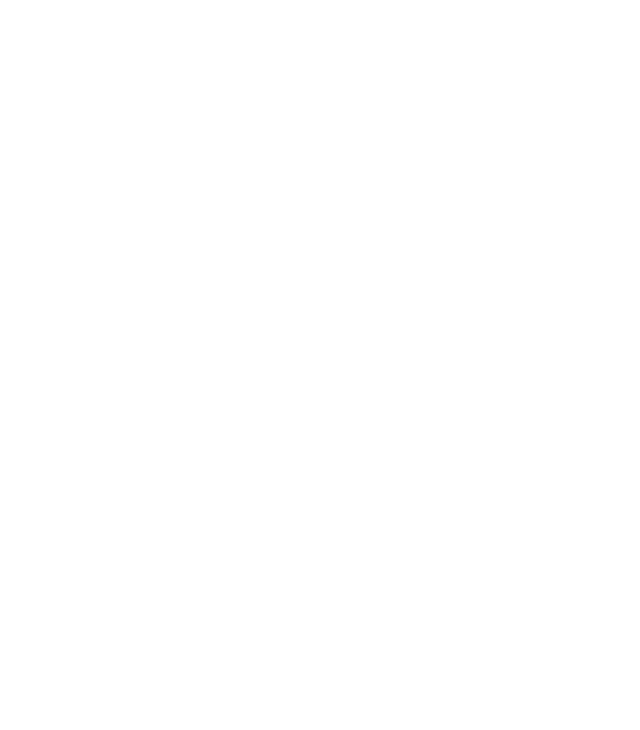
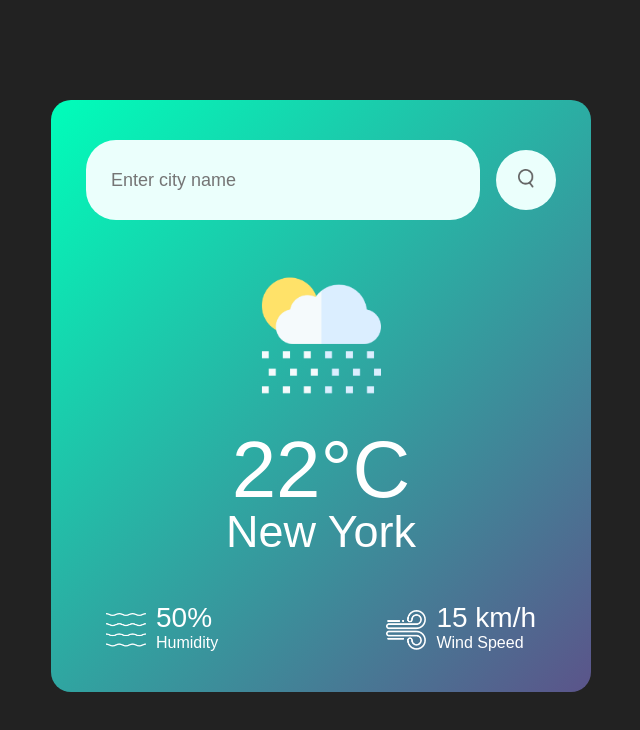
Before and after one commit to kumarpankaj3404/weather-file, a plain HTML site: page index.html in a window 1280 px wide. Shown: the whole page, without its empty margins (319-959 px from the left). Drawn offline with Linux system fonts and the light colour scheme.

Commit message:
Weather API added

```diff
--- a/index.html
+++ b/index.html
@@ -2,10 +2,38 @@
 <html>
     <head>
         <meta name="viewport" content="width-device-width, initial-scale=1.0">
-        <title>Weather App - Easy tutorials</title>
-        <link rel="stylesheet" href="style.css"
+        <title>Weather App</title>
+        <link rel="stylesheet" href="style.css">
     </head>
     <body>
+        <div class="card">
+            <div class="search">
+                <input type="text" placeholder="Enter city name"  spellcheck="false">
+                <button><img src="images/search.png"></button>
+            </div>
+            <div class="weather">
+                <img src="images/rain.png" class="weather-icon">
+                <h1 class="temp"> 22°C </h1>
+                <h2 class="city"> New York  </h2>
+                <div class="details">
+                    <div class="col">
+                        <img src="images/humidity.png">
+                        <div>
+                            <p class="humidity">50%</p>
+                            <p>Humidity</p>
+                        </div>
+                    </div>
+                    <div class="col">
+                        <img src="images/wind.png">
+                        <div>
+                            <p class="wind">15 km/h</p>
+                            <p>Wind Speed</p>
+                        </div>
+                    </div>
+                </div>
+            </div>
+        </div>
+        <script src="js.js" rel="external"></script>
 
     </body>
 </html>
--- a/js.js
+++ b/js.js
@@ -0,0 +1,19 @@
+const apkKey ="8fe5616797d1b237950066dfcd37a622";
+const   apiUrl = "https://api.openweathermap.org/data/2.5/weather?&units=metric&q=";
+const searchBox = document.querySelector(".search input");  //to fetch city name
+const searchBtn = document.querySelector(".search button");
+async function checkWeather(city){
+    const response = await fetch(apiUrl + city + `&appid=${apkKey}`);
+    var data = await response.json();
+
+    console.log(data);
+
+    document.querySelector(".city").innerHTML = data.name;
+    document.querySelector(".temp").innerHTML = Math.round(data.main.temp) + "°C";
+    document.querySelector(".humidity").innerHTML = data.main.humidity + " %";
+    document.querySelector(".wind").innerHTML = data.wind.speed + " km/h";
+}
+
+searchBtn.addEventListener("click", ()=>{
+    checkWeather(searchBox.value);
+})
--- a/style.css
+++ b/style.css
@@ -0,0 +1,82 @@
+*{
+    margin: 0;
+    padding: 0;
+    font-family: 'Poppins', sans-serif;
+}
+body{
+    background: #222;
+}
+.card{
+    width: 90;
+    max-width: 470px;
+    background: linear-gradient(135deg, #00feba, #5b548a);
+    color: #fff;
+    margin: 100px auto 0;
+    border-radius: 20px;
+    padding: 40px 35px;
+    text-align: center;
+}
+.search{
+    width: 100%;
+    display: flex;
+    align-items: center;
+    justify-content: space-between;
+}
+.search input{
+    border: 0;
+    outline: 0;
+    background: #ebfffc;
+    color: #555;
+    padding: 10px 25px;
+    height: 60px;
+    border-radius: 30px;
+    flex: 1;
+    margin-right: 16px;
+    font-size: 18px;
+}
+.search button{
+    border: 0;
+    outline: 0;
+    background: #ebfffc;
+    border-radius: 50%;
+    width: 60px;
+    height: 60px;
+    cursor: pointer;
+}
+.search button img{
+    width: 16px;
+}
+.weather-icon{
+    width: 170px;
+    margin-top: 30px;
+}
+.weather h1{
+    font-size: 80px;
+    font-weight: 500;
+}
+.weather h2{
+    font-size: 45px;
+    font-weight: 400;
+    margin-top: -10px;
+}
+.details{
+    display: flex;
+    align-items: center;
+    justify-content: space-between;
+    padding: 0 20px;
+    margin-top: 50px;
+
+}
+.col{
+    display: flex;
+    align-items: center;
+    text-align: left;
+}
+.col img{
+    width: 40px;
+    margin-right: 10px;
+}
+.humidity, .wind{
+    font-size: 28px;
+    margin-top: -6px;
+}
```
